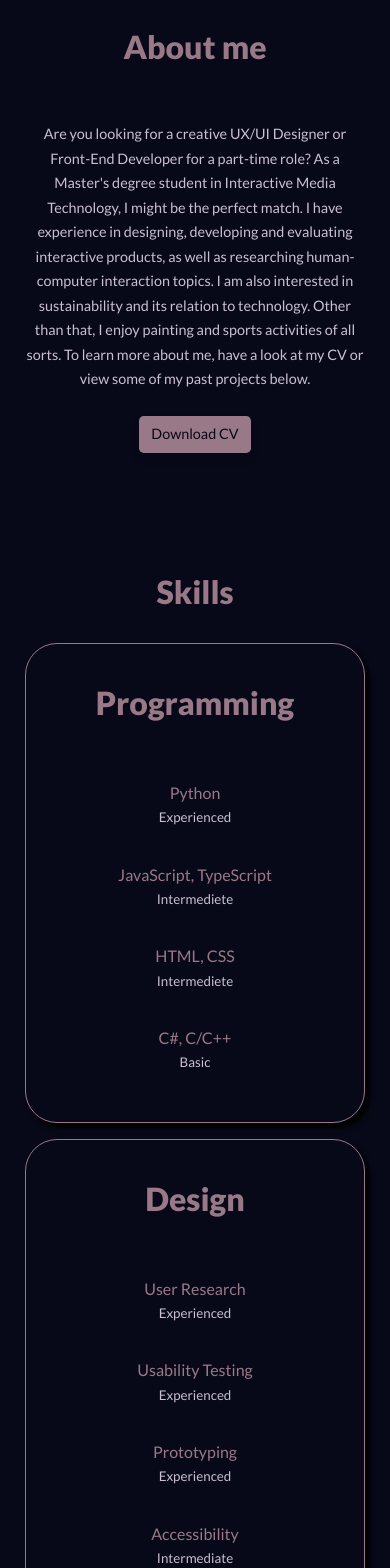
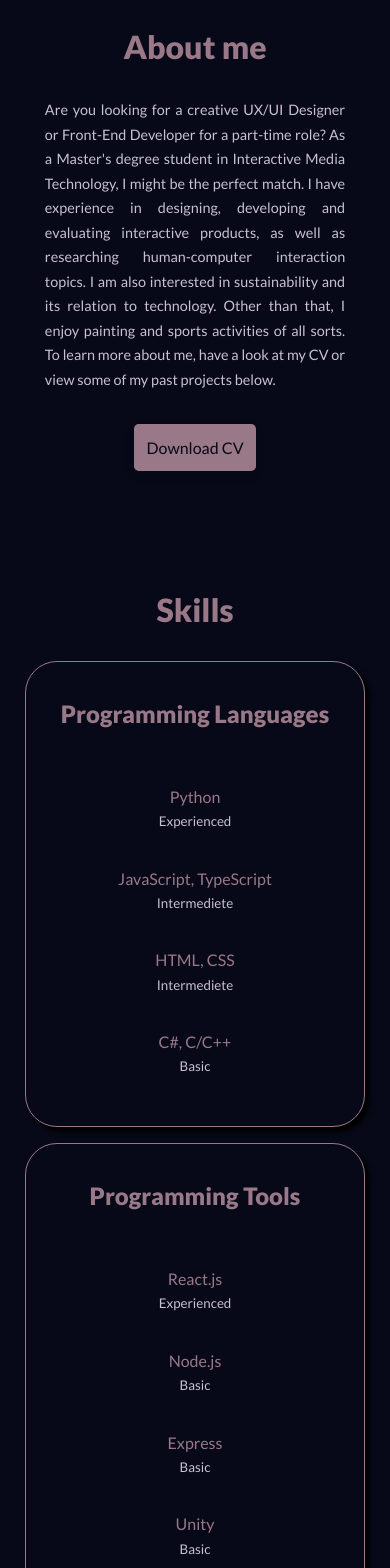
Before and after one commit to hannasnarberg/Portfolio-Website, a React (Create React App) app: page / in a window 390 px wide. Shown: the part 880-2448 px from the top of the page. Built offline with nearby package versions, Linux system fonts and the light colour scheme; a web font is replaced by a local one.

Commit message:
update skills

```diff
--- a/src/components/about/About.jsx
+++ b/src/components/about/About.jsx
@@ -1,6 +1,5 @@
 import React, { lazy } from 'react';
 import './about.css';
-import MyPicture from '../../assets/pictures/streckgubbe.png';
 import MyCV from '../../assets/cv.pdf';
 
 function About() {
@@ -8,30 +7,20 @@ function About() {
       <section id="about">
          <h2>About me</h2>
          <div className="container about__container">
-            <div className="about__content">
             <p>
                Are you looking for a creative UX/UI Designer or Front-End
-                  Developer for a part-time role? As a Master's degree student
-                  in Interactive Media Technology, I might be the perfect match.
-                  I have experience in designing, developing and evaluating
+               Developer for a part-time role? As a Master's degree student in
+               Interactive Media Technology, I might be the perfect match. I
+               have experience in designing, developing and evaluating
                interactive products, as well as researching human-computer
                interaction topics. I am also interested in sustainability and
-                  its relation to technology. Other than that, I enjoy painting
-                  and sports activities of all sorts. To learn more about me,
-                  have a look at my CV or view some of my past projects below.
+               its relation to technology. Other than that, I enjoy painting and
+               sports activities of all sorts. To learn more about me, have a
+               look at my CV or view some of my past projects below.
             </p>
             <a href={MyCV} download className="btn">
                Download CV
             </a>
-            </div>
-            <div className="about__image-container">
-               <img
-                  className="about__image"
-                  src={MyPicture}
-                  alt="me"
-                  loading="lazy"
-               />
-            </div>
          </div>
       </section>
    );
--- a/src/components/about/about.css
+++ b/src/components/about/about.css
@@ -1,62 +1,33 @@
 .about__container {
-   display: grid;
-   grid-template-columns: 65% 35%;
+   padding-left: 10%;
+   padding-right: 10%;
+   text-align: center;
 }
 
-.about__image-container {
-   aspect-ratio: 1/1;
-   height: 20rem;
-   box-shadow: rgba(0, 0, 0, 0.1) 0px 3px 8px;
-}
-
-.about__content {
-   margin-top: 1rem;
-   width: 100%;
-   font-size: 1.1rem;
-   margin-left: 6rem;
-   padding-right: 3rem;
-   padding-top: 2rem;
-}
-
-.about__content p {
-   margin: 0 0 1.5rem;
-   margin-right: 2rem;
+.about__container p {
+   margin-bottom: 2rem;
    color: rgb(201, 192, 209);
+   font-size: 1.2rem;
 }
 
 /* =============== MEDIUM DEVICES ===============*/
 
 @media screen and (max-width: 1024px) {
    .about__container {
-      grid-template-columns: 1fr;
-      gap: 0;
+      padding-left: 5%;
+      padding-right: 5%;
    }
 
-   .about__image-container {
-      display: none;
-      width: 25%;
-      margin: 0rem auto;
-   }
-
-   .about__content {
-      text-align: center;
-      margin: 0rem auto;
-      padding: 0;
-   }
-
-   .about__content p {
-      margin: 1.5rem 0;
+   .about__container p {
+      font-size: 1rem;
+      text-align: justify;
    }
 }
 
 /* =============== SMALL DEVICES ===============*/
 
 @media screen and (max-width: 600px) {
-   .about__image-container {
-      width: 65%;
-   }
-
-   .about__content {
+   .about__container p {
       font-size: 0.9rem;
    }
 }
--- a/src/components/skills/Skills.jsx
+++ b/src/components/skills/Skills.jsx
@@ -9,7 +9,7 @@ function Skills() {
          <h2>Skills</h2>
          <div className="container skill__container">
             <div>
-               <h3>Programming</h3>
+               <h3>Programming Languages</h3>
                <div className="skill__content">
                   <SkillEntry skill={'Python'} level={'Experienced'} />
                   <SkillEntry
@@ -18,6 +18,15 @@ function Skills() {
                   />
                   <SkillEntry skill={'HTML, CSS'} level={'Intermediete'} />
                   <SkillEntry skill={'C#, C/C++'} level={'Basic'} />
+               </div>
+            </div>
+            <div>
+               <h3>Programming Tools</h3>
+               <div className="skill__content">
+                  <SkillEntry skill={'React.js'} level={'Experienced'} />
+                  <SkillEntry skill={'Node.js'} level={'Basic'} />
+                  <SkillEntry skill={'Express'} level={'Basic'} />
+                  <SkillEntry skill={'Unity'} level={'Basic'} />
                </div>
             </div>
             <div>
@@ -32,6 +41,15 @@ function Skills() {
                   <SkillEntry skill={'Accessibility'} level={'Intermediate'} />
                </div>
             </div>
+            <div className="skill__bonus">
+               <h3>Bonus Skills</h3>
+               <div className="skill__content">
+                  <SkillEntry skill={'Soccer'} level={'Experienced'} />
+                  <SkillEntry skill={'Painting'} level={'Experienced'} />
+                  <SkillEntry skill={`Baking`} level={'Intermediate'} />
+                  <SkillEntry skill={'Karaoke'} level={'Intermediate'} />
+               </div>
+            </div>
          </div>
       </section>
    );
--- a/src/components/skills/skills.css
+++ b/src/components/skills/skills.css
@@ -16,7 +16,7 @@
    text-align: center;
    margin-bottom: 2rem;
    color: rgb(153, 120, 136);
-   font-size: xx-large;
+   font-size: x-large;
 }
 
 .skill__content {
@@ -25,7 +25,7 @@
    gap: 0rem;
    padding-left: 3rem;
    row-gap: 2rem;
-   font-size: medium;
+   font-size: large;
 }
 
 .skill__details {
@@ -33,6 +33,7 @@
    justify-content: left;
    gap: 1rem;
    color: rgb(153, 120, 136);
+   font-size: 1rem;
 }
 
 .skill__details small {
@@ -60,6 +61,11 @@
 
    .skill__content {
       padding: 1rem;
+   }
+
+   .skill__bonus {
+      display: none;
+      justify-content: center;
    }
 }
 
--- a/src/index.css
+++ b/src/index.css
@@ -87,7 +87,7 @@ img {
    width: max-content;
    background: rgb(153, 120, 136);
    color: rgb(8, 9, 24);
-   padding: 0.4rem 0.75rem;
+   padding: 0.6rem 0.75rem;
    border-radius: 0.3rem;
    box-shadow: rgba(0, 0, 0, 0.1) 0px 5px 10px;
 }
```
Lines whose indentation alone changed are shown as unchanged.
